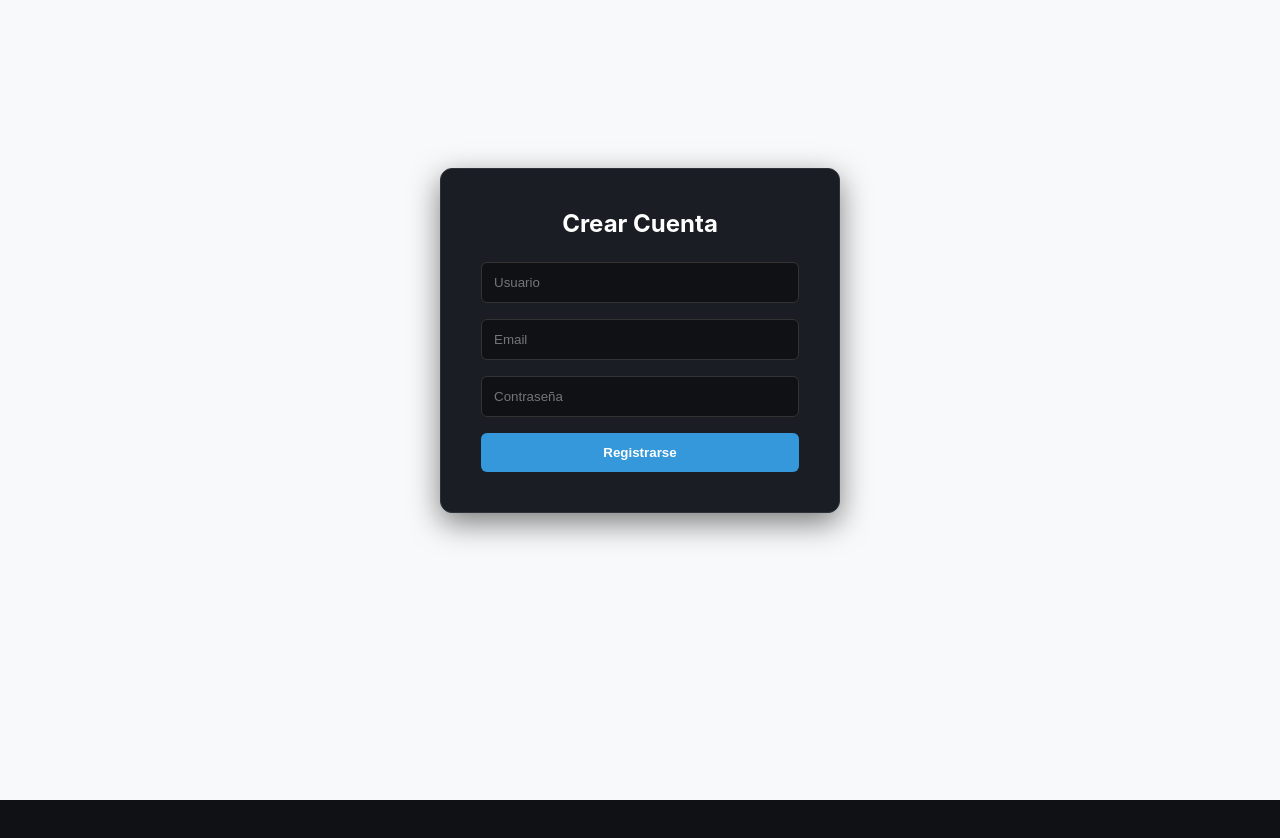
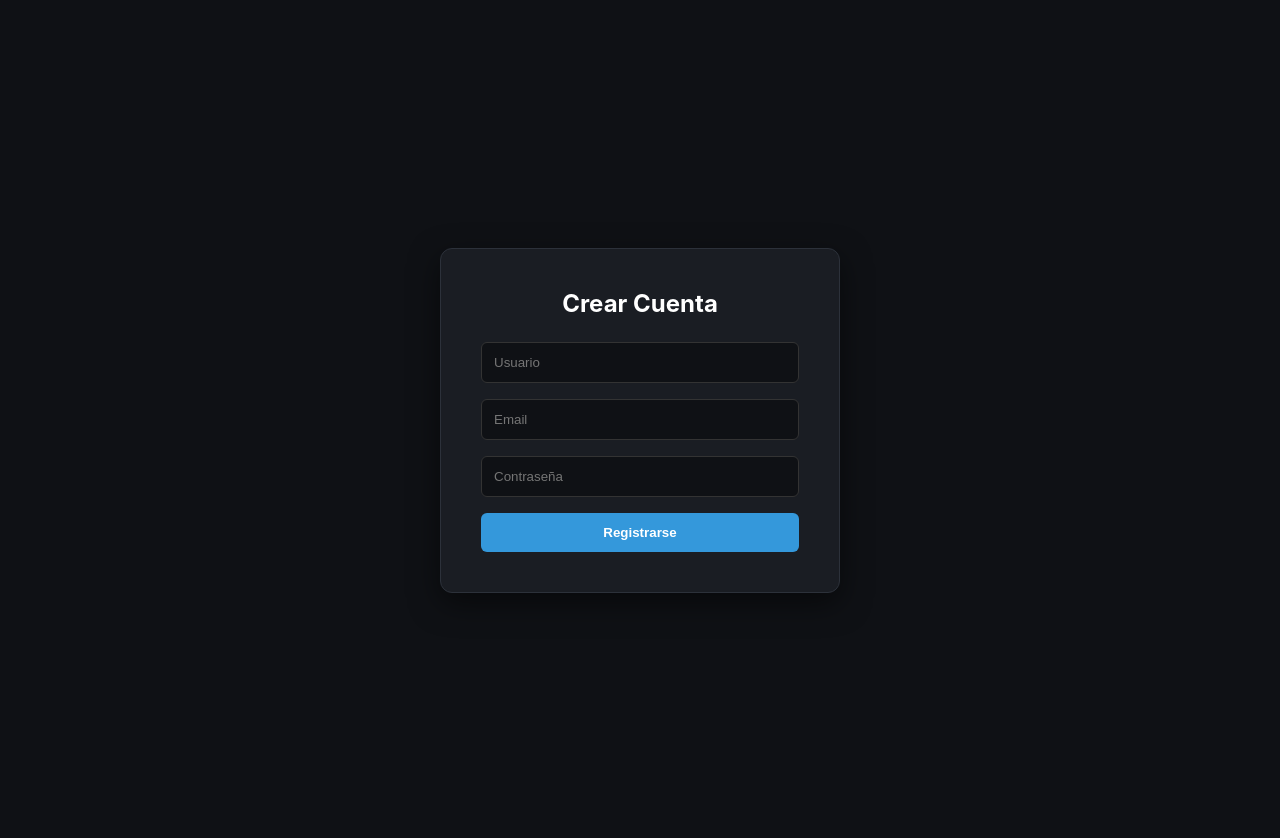
Before and after one commit to jotaFil98/TCG-Project, a React (Create React App) app in the folder Frontend/: page /register in a window 1280 px wide. Before the commit the page ends 800 px from the top, so only its background shows below. Built offline with nearby package versions, Linux system fonts and the light colour scheme.

Commit message:
te odio gemini

```diff
--- a/Frontend/src/App.css
+++ b/Frontend/src/App.css
@@ -489,3 +489,45 @@ body {
 .auth-button:hover {
     background-color: #2980b9;
 }
+
+
+/* --- FORZAR TEMA OSCURO EN AUTH --- */
+
+/* 1. Aseguramos que el contenedor general de Auth sea oscuro */
+.auth-wrapper {
+    background-color: #0f1115 !important;
+    min-height: 100vh;
+    display: flex;
+    justify-content: center;
+    align-items: center;
+    width: 100%;
+}
+
+/* 2. La tarjeta de login */
+.auth-card {
+    background: #1a1d23 !important; /* Color de tu gradiente */
+    padding: 2.5rem;
+    border-radius: 12px;
+    box-shadow: 0 10px 30px rgba(0,0,0,0.5);
+    width: 100%;
+    max-width: 400px;
+    text-align: center;
+    border: 1px solid #2c313a;
+    color: white !important; /* Forzamos texto blanco */
+}
+
+/* 3. Inputs para que se vean bien en modo oscuro */
+.auth-input {
+    width: 100%;
+    padding: 12px;
+    margin-bottom: 1rem;
+    border: 1px solid #333 !important;
+    border-radius: 6px;
+    background-color: #0f1115 !important;
+    color: white !important;
+}
+
+/* 4. Aseguramos que el contenido principal también sea oscuro si es full-width */
+.main-content.full-width {
+    background-color: #0f1115 !important;
+}
```
Also changed, not shown: Frontend/src/App.js (line endings or trailing spaces).
